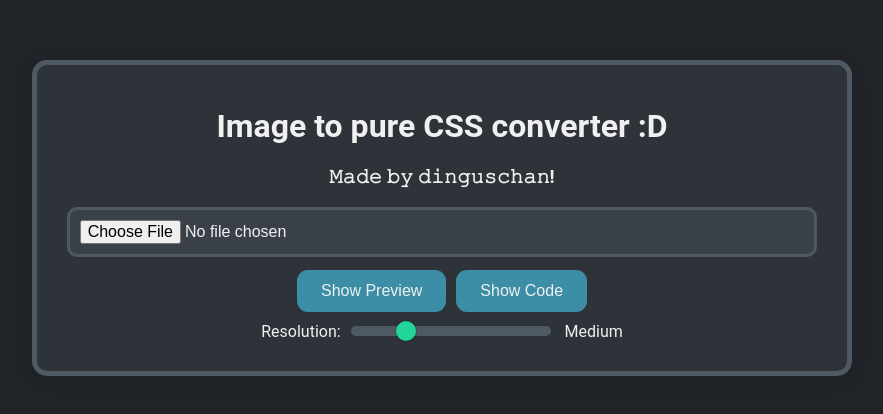
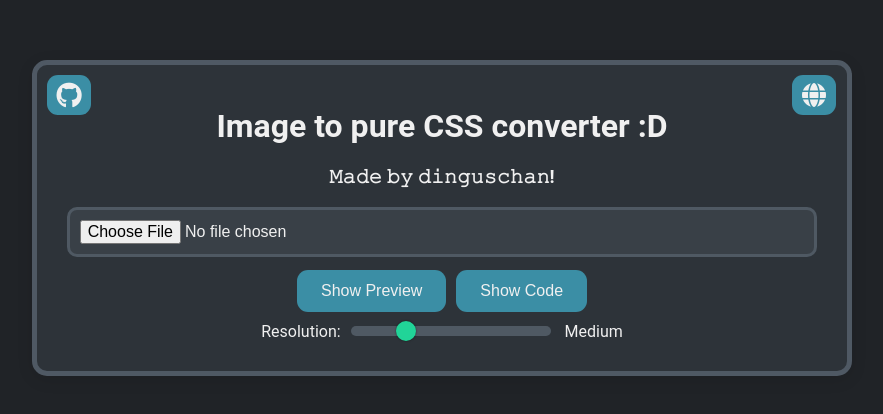
Before and after one commit to dinguschan-owo/Image-to-CSS-converter, a plain HTML site: page index.html in a window 1280 px wide. Shown: the part 182-596 px from the top of the page, without its empty margins (198-1081 px from the left). Drawn offline with Linux system fonts and the light colour scheme.

Commit message:
quick links

```diff
--- a/index.html
+++ b/index.html
@@ -16,6 +16,51 @@
         height: 100vh;
         margin: 0;
         overflow-y: hidden;
+      }
+                  .web-button {
+        position: absolute;
+        top: 10px;
+        right: 11px;
+        width: 44px;
+        height: 40px;
+        border: none;
+        border-radius: 11px;
+        background-color: #3b8ea5;
+        color: #f0f0f0;
+        cursor: pointer;
+        font-size: 24px;
+        display: flex;
+        justify-content: center;
+        align-items: center;
+        transition: background-color 0.3s ease;
+        padding: 0;
+      }
+
+      .web-button:hover {
+        background-color: #41a3be;
+      }
+
+      .git-button {
+        position: absolute;
+        top: 10px;
+        left: 10px;
+        width: 44px;
+        height: 40px;
+        border: none;
+        border-radius: 11px;
+        background-color: #3b8ea5;
+        color: #f0f0f0;
+        cursor: pointer;
+        font-size: 26px;
+        display: flex;
+        justify-content: center;
+        align-items: center;
+        transition: background-color 0.3s ease;
+        padding: 0;
+      }
+
+      .git-button:hover {
+        background-color: #41a3be;
       }
 
       .container {
@@ -178,7 +223,11 @@
   </head>
   <body>
     <div class="container">
-      <h1>Image to pure CSS converter :D</h1><h3>𝙼𝚊𝚍𝚎 𝚋𝚢 𝚍𝚒𝚗𝚐𝚞𝚜𝚌𝚑𝚊𝚗!</h3>
+      <h1>Image to pure CSS converter :D</h1><h3>𝙼𝚊𝚍𝚎 𝚋𝚢 𝚍𝚒𝚗𝚐𝚞𝚜𝚌𝚑𝚊𝚗!</h3>      <button class="git-button" onclick="openGit()">
+        <i class="fa-brands fa-github"></i>
+      </button>
+            <button class="web-button" onclick="openWeb()">
+              <i class="fa-solid fa-globe"></i></button>
       <input type="file" id="imageInput" accept="image/*">
       <div class="control-group">
         <button id="generateButton">Show Preview</button>
```
